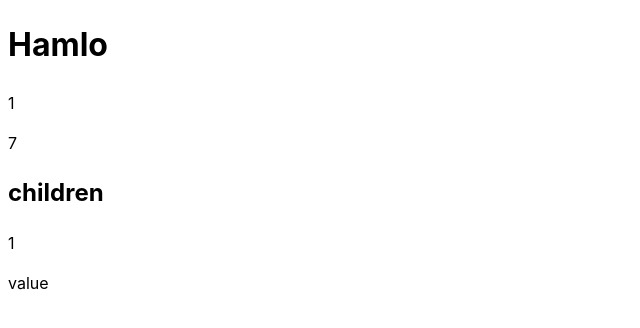
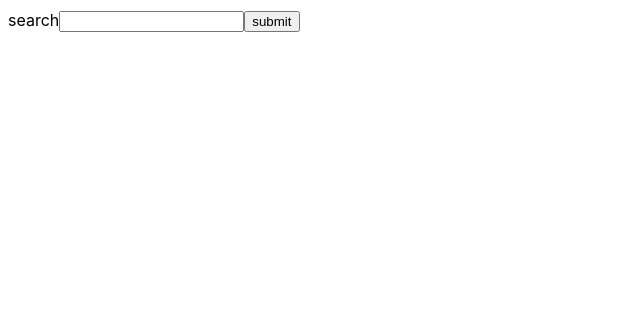
Before and after one commit to 7vTr0x7/React-Typescript, a React (Vite) app: page / in a window 1280 px wide. Shown: the top 328 px of the page, without its empty margins (0-640 px from the left). Built offline with nearby package versions, Linux system fonts and the light colour scheme.

Commit message:
react-ts Generic Component

```diff
--- a/src/App.tsx
+++ b/src/App.tsx
@@ -1,4 +1,5 @@
 import Box from "./components/Box";
+import Form from "./components/Form";
 
 function App() {
   const addFunc = (n: number, m: number): number => {
@@ -12,13 +13,15 @@ function App() {
   return (
     <>
       <div>
-        <Box
+        {/* <Box
           heading={"Hamlo"}
           count={1}
           addFunc={addFunc}
           returnValue={returnValue}>
           <h2>children</h2>
-        </Box>
+        </Box> */}
+
+        <Form label={"search"} value={""} onChange={() => {}} />
       </div>
     </>
   );
--- /dev/null
+++ b/src/components/Form.tsx
@@ -0,0 +1,23 @@
+type InputType = number | string;
+
+const Form = <T extends InputType>({
+  label,
+  value,
+  onChange,
+}: {
+  label: string;
+  value: T;
+  onChange: () => void;
+}) => {
+  return (
+    <div>
+      <form>
+        <label>{label}</label>
+        <input type="text" value={value} onChange={onChange} />
+        <button>submit</button>
+      </form>
+    </div>
+  );
+};
+
+export default Form;
```
